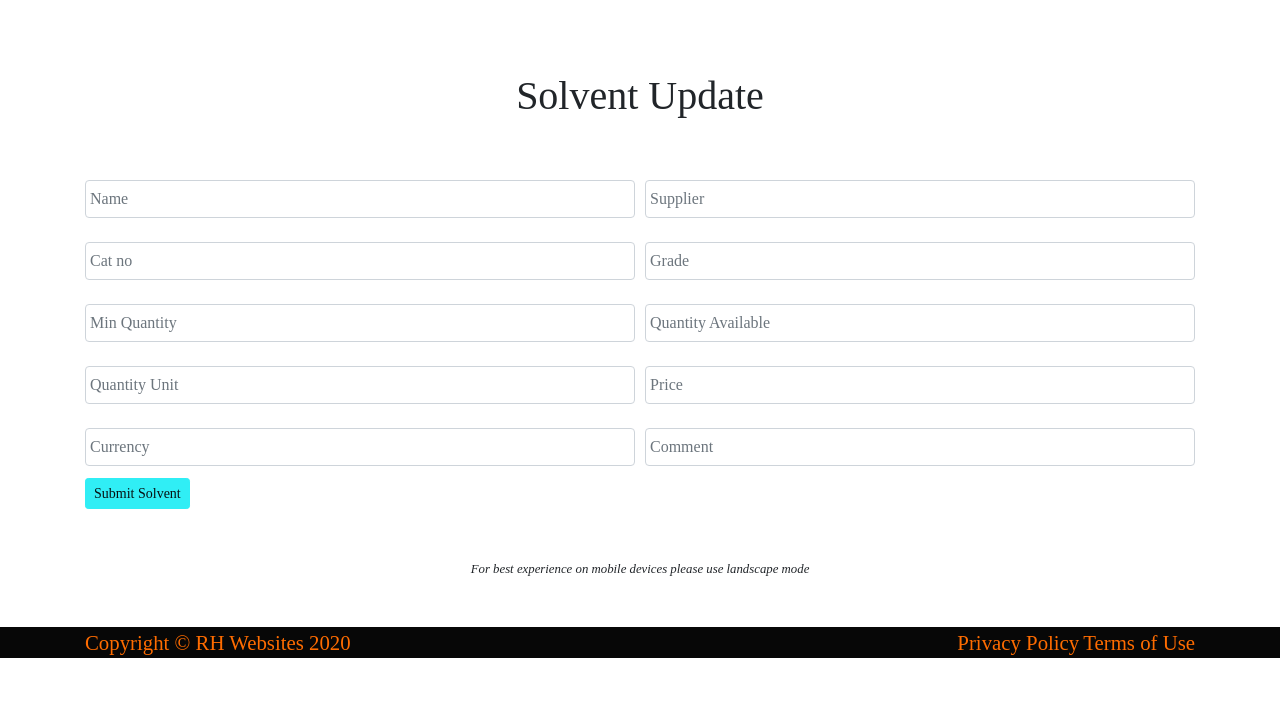
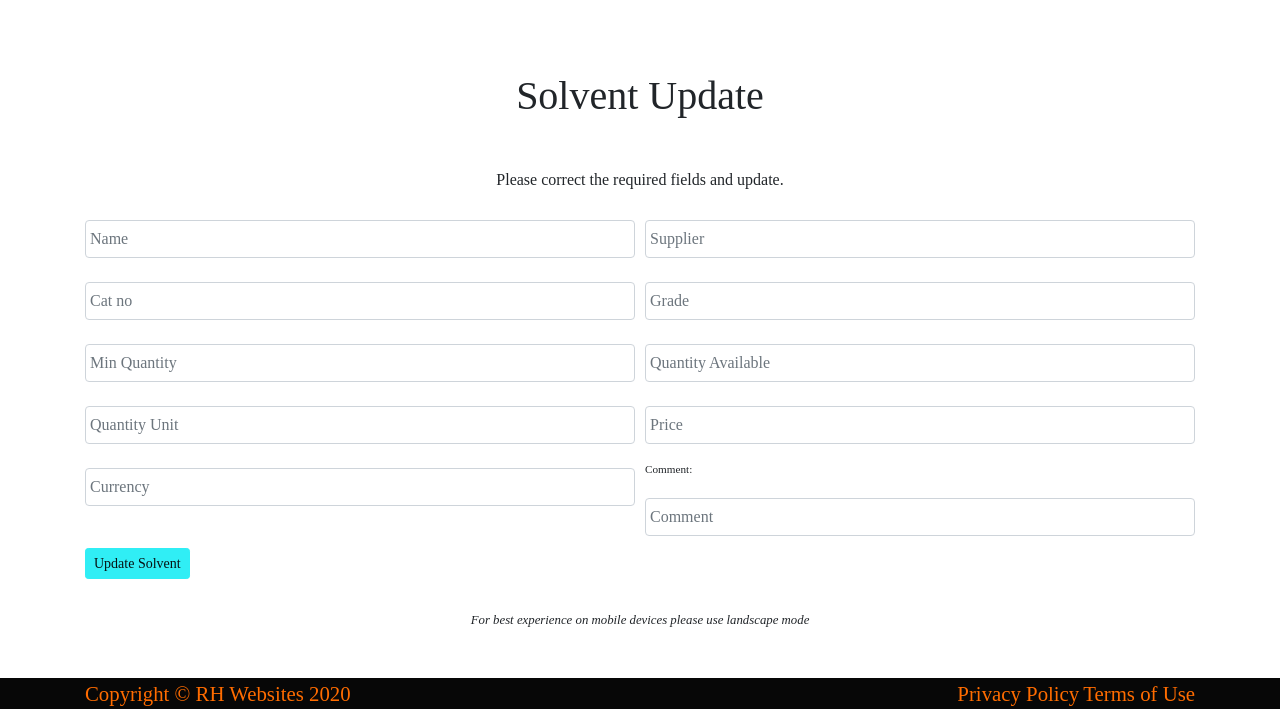
Before and after one commit to Code-Institute-Submissions/inventory-manager-mp3, a Flask app: template templates/solquantchange.html in a window 1280 px wide. Shown: the part 500-1209 px from the top of the page. Before the commit the page ends 1158 px from the top, so only its background shows below. Run offline with Flask 2, Linux system fonts and the light colour scheme; the template is opened without the code that fills it, so the values that code supplies are empty; some libraries are stand-ins or nearby versions; some web fonts are replaced.

Commit message:
Small html changes

```diff
--- a/templates/addsolvents.html
+++ b/templates/addsolvents.html
@@ -55,6 +55,6 @@
 <div>
     <button class="btn btn-primary btn-sm btn-add" type="submit" name="action">Submit Solvent</button>
 </div>
-    </form>
+</form>
 
 {% endblock %}
--- a/templates/conquantchange.html
+++ b/templates/conquantchange.html
@@ -1,6 +1,7 @@
 {% extends 'base.html' %} {% block content %}
 
 <h1>Update Consumables</h1>
+<p>Please correct the required fields and update.</p>
 
 <div class="row">
   <form action="{{url_for('conchange', consumable_id=consumable._id)}}" method="POST" class="col s12">
@@ -43,7 +44,7 @@
 
         <div>
         <div>
-            <button class="btn btn-primary btn-sm" type="submit" name="action">Submit Solvent</button>
+            <button class="btn btn-primary btn-sm" type="submit" name="action">Update Consumable</button>
         </div>
         </div>
   </form>
--- a/templates/request_table.html
+++ b/templates/request_table.html
@@ -33,7 +33,7 @@
     </div>
 </div>
 <div>
-    <button class="btn btn-primary btn-sm" type="submit" name="action">Submit Request</button>
+    <button class="btn btn-primary btn-sm btn-req" type="submit" name="action">Submit Request</button>
 </div>
 </form>
 
--- a/templates/solquantchange.html
+++ b/templates/solquantchange.html
@@ -2,6 +2,7 @@
 {% block content %}
 
 <h1>Solvent Update</h1>
+<p>Please correct the required fields and update.</p>
 
 <div class="row">
     <form action="{{url_for('solchange', solvent_id=solvent._id)}}" method="POST" class="col s12">
@@ -47,12 +48,13 @@
                 <input type="text" class="form-control" name="Currency" placeholder="Currency" value="{{solvent.Currency}}">
             </div>
             <div class="col">
+            <label>Comment:</label>
                 <input type="text" class="form-control" name="Comment" placeholder="Comment" value="{{solvent.Name}}">
             </div>
         </div>
         <div>
         <div>
-            <button class="btn btn-primary btn-sm" type="submit" name="action">Submit Solvent</button>
+            <button class="btn btn-primary btn-sm" type="submit" name="action">Update Solvent</button>
         </div>
         </div>
     </form>
```
